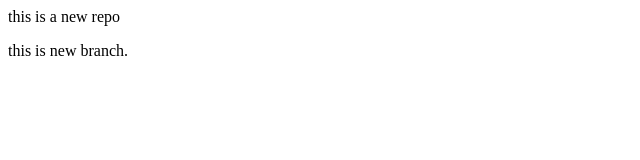
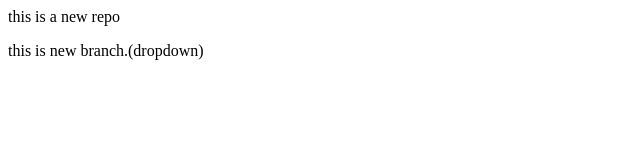
Before and after one commit to Anuj-chauhan-rajput/LocalRepos, a plain HTML site: page index.html in a window 1280 px wide. Shown: the full height of the page, 0-640 px from the left. Drawn offline with Linux system fonts and the light colour scheme.

Commit message:
add drowdown

```diff
--- a/index.html
+++ b/index.html
@@ -1,2 +1,2 @@
 <p>this is a new repo</p>
-<p>this is new branch.</p>
+<p>this is new branch.(dropdown)</p>
```
